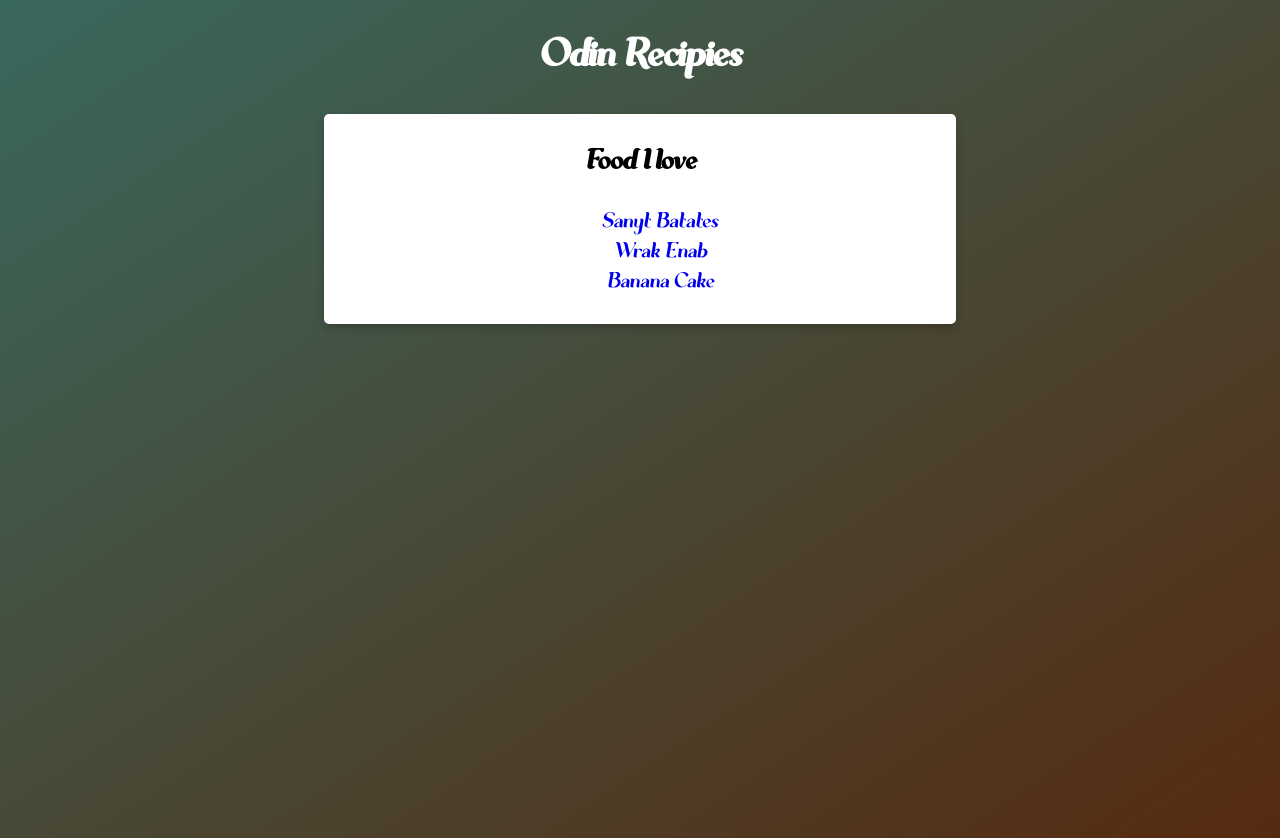
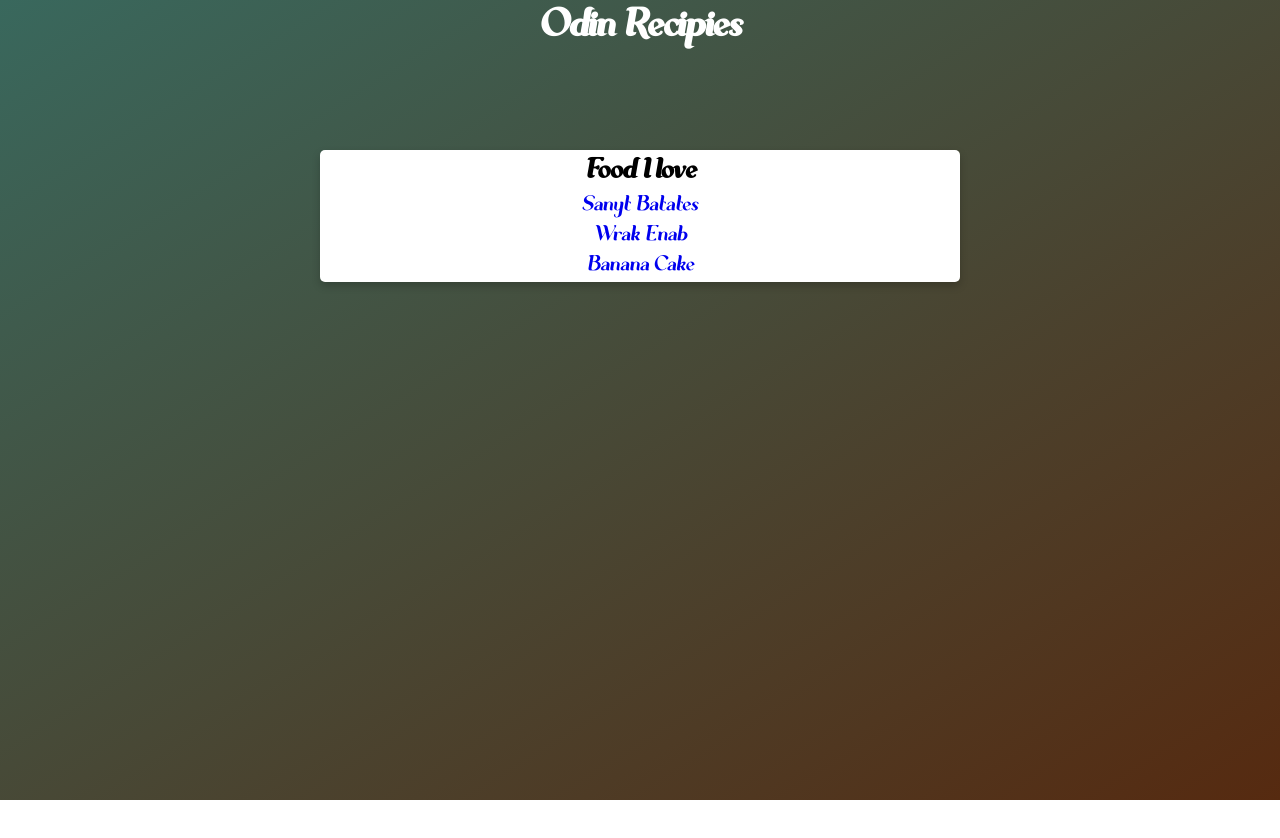
Before and after one commit to MohamedElshazly/odin-recipes, a plain HTML site: page index.html in a window 1280 px wide. After the commit the page ends 800 px from the top, so only its background shows below. Drawn offline with Linux system fonts and the light colour scheme.

Commit message:
Changed background style from body to an index container div in index.html

```diff
--- a/index.html
+++ b/index.html
@@ -8,6 +8,7 @@
     <title>Odin Recipies</title>
 </head>
 <body>
+    <div class="index">
         <h1 class="title">Odin Recipies</h1>
         <div class="card">
             <div class="container">
@@ -19,6 +20,7 @@
                 </ul>
             </div>
         </div>
+    </div>
 
 </body>
 </html>
--- a/style.css
+++ b/style.css
@@ -3,7 +3,14 @@
     src: url(FontsFree-Net-George-Italic.ttf);
 }
 
-body{
+* {
+    box-sizing: border-box;
+    padding: 0;
+    margin: 0;
+}
+
+
+.index{
     background-image: linear-gradient(to bottom right, #39685d, #562a10);
     height:100vh;
 }
@@ -53,5 +60,6 @@ body{
   }
 
 .container{
+    margin-top: 15%;
     padding: 2px 16px;
 }
```
Lines whose indentation alone changed are shown as unchanged.
